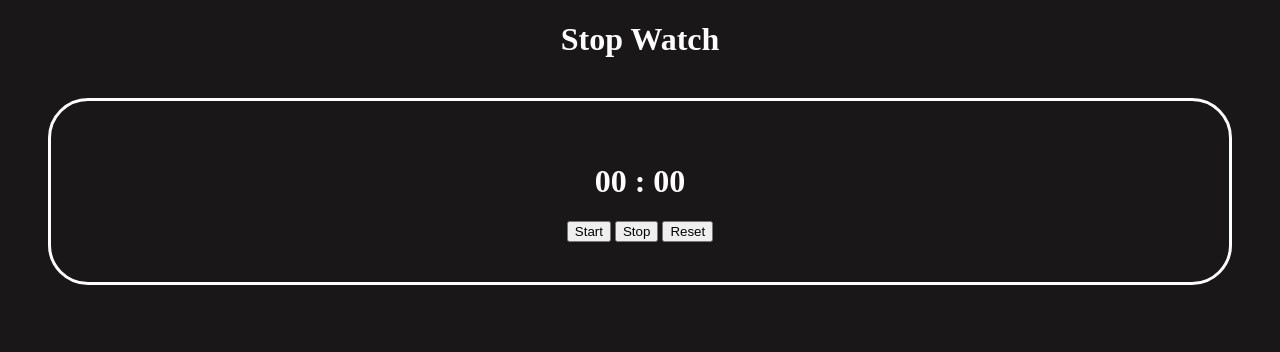
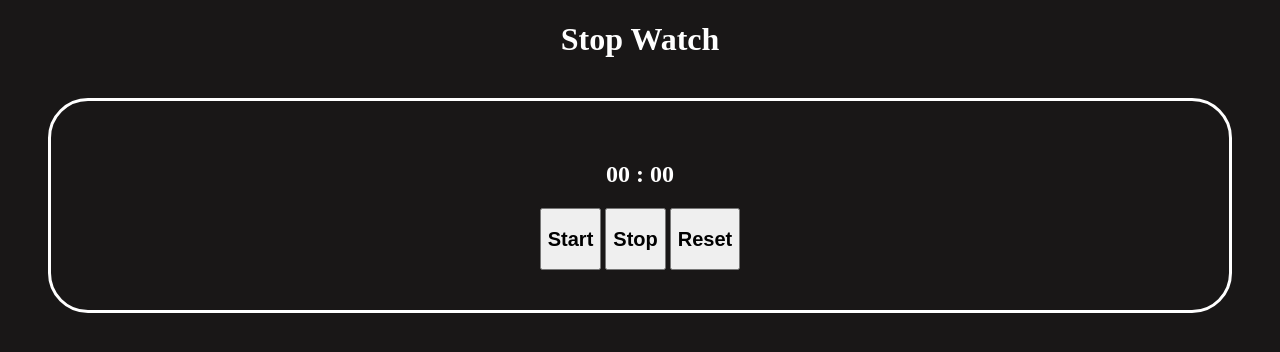
Before and after one commit to EpuriHemanth/Stopwatchapp, a plain HTML site: page index.html in a window 1280 px wide. Drawn offline with Linux system fonts and the light colour scheme.

Commit message:
Add files via upload

```diff
--- a/index.html
+++ b/index.html
@@ -6,20 +6,25 @@
     </head>
     <body>
         <h1 id="heading"> Stop Watch</h1>
+      <section id="main-section">
         <div id="timer-container">
-            <h1 id="timer">
 
-            <span id="min">00</span>
-            <span id="colon">:</span>
-            <span id="sec">00</span>
+            <h1>
+               <span id="min">00</span>
+               <span id="colon">:</span>
+               <span id="sec">00</span>
+            </h1>
 
-            </h1>
-        <div id="btn-container">
-            <button id="start">Start</button>
-            <button id="stop">Stop</button>
-            <button id="reset">Reset</button>
         </div>
-    </div>
+
+       <div id="btn-container">
+           <button id="start"><h1>Start</h1></button>
+           <button id="stop"><h1>Stop</h1></button>
+           <button id="reset"><h1>Reset</h1></button>
+       </div>
+      </section>
+
+
      <script src="script.js"></script>
     </body>
 </html>
--- a/style.css
+++ b/style.css
@@ -6,17 +6,18 @@ body{
     text-align:center;
     color: white;
 }
-#timer-container{
+#main-section{
     border-style: solid;
     border-radius: 40px;
     border-color: white;
     margin: 40px;
     padding: 40px;
 }
-#timer,#btn-container{
-   text-align: center;
+#timer-container,#btn-container{
 
+    text-align: center;
 }
+
 #sec,#min,#colon{
     color:white;
 }
```
